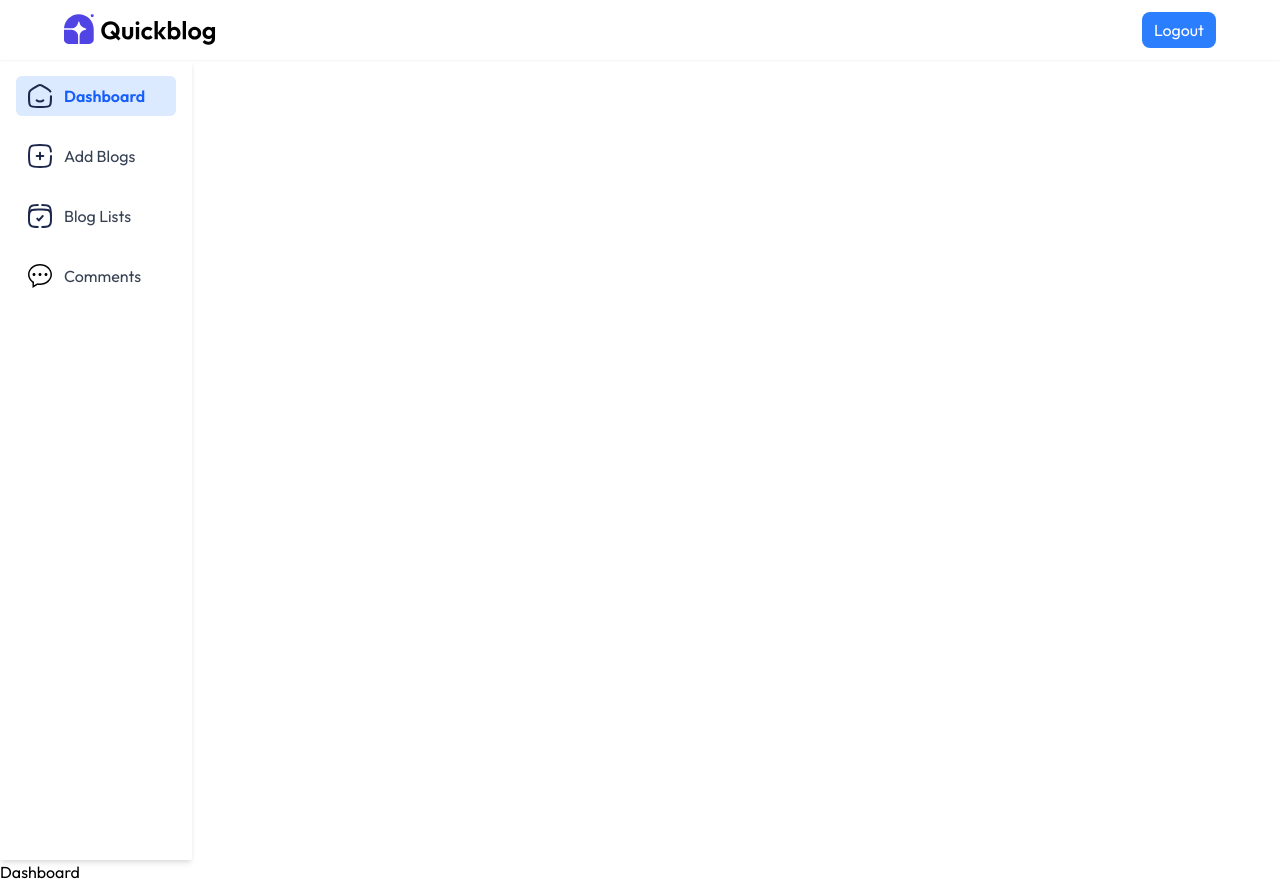
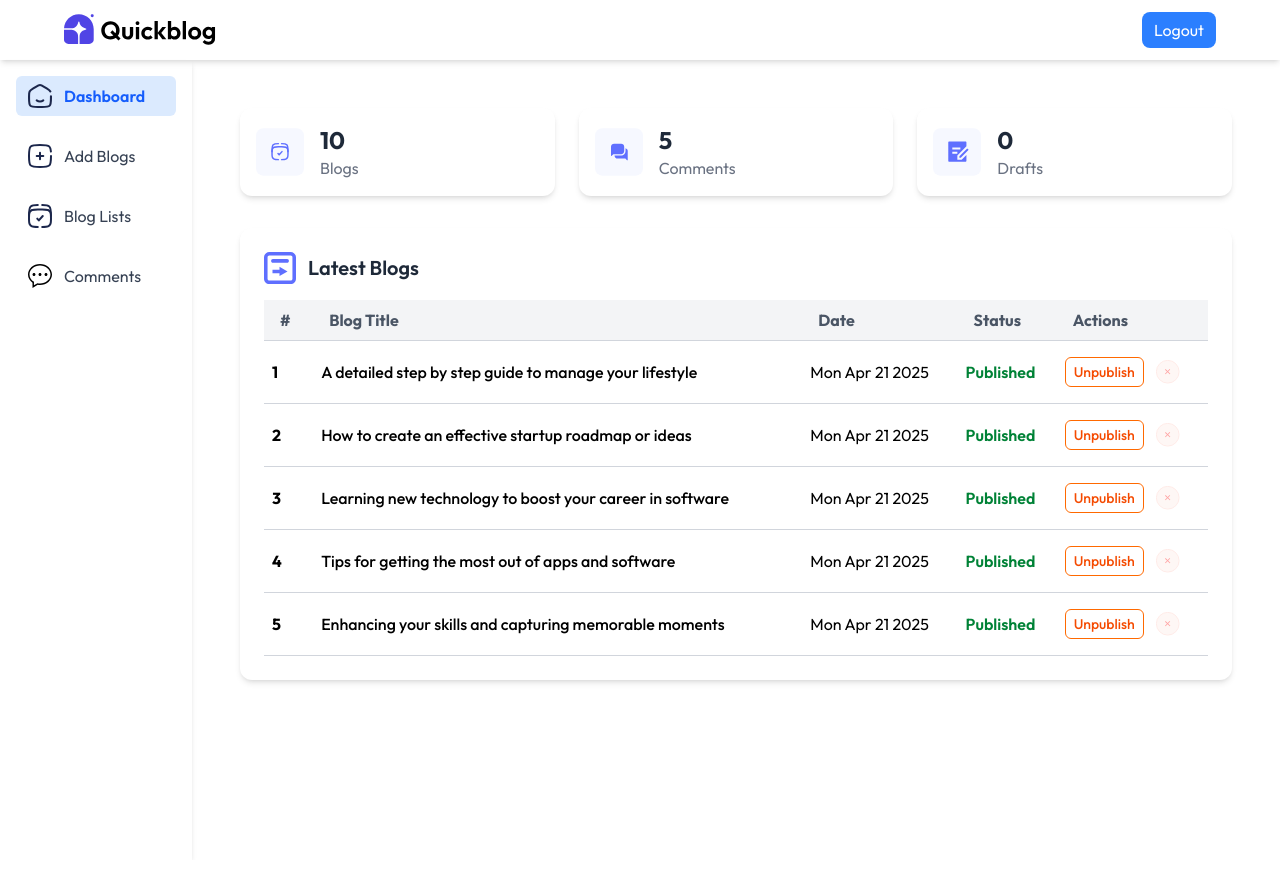
Before and after one commit to AdityaSahu15/QuickBlog, a React (Vite) app in the folder client/: page /admin in a window 1280 px wide. After the commit the page ends 860 px from the top, so only its background shows below. Built offline with nearby package versions, Linux system fonts and the light colour scheme.

Commit message:
admin dashboard done

```diff
--- /dev/null
+++ b/client/src/components/admin/BlogTableItem.jsx
@@ -0,0 +1,48 @@
+import React from 'react'
+import { assets } from '../../assets/assets';
+
+const BlogTableItem = ({ blog, fetchBlogs, index }) => {
+  const { title, createdAt } = blog;
+  const BlogDate = new Date(createdAt);
+
+  return (
+    <tr className="border-y border-gray-300 text-sm sm:text-base">
+      {/* Index */}
+      <th className="px-2 py-3 sm:py-4 text-left">{index}</th>
+
+      {/* Title */}
+      <td className="px-2 py-3 sm:py-4 font-medium break-words max-w-[150px] sm:max-w-none">
+        {title}
+      </td>
+
+      {/* Date - hidden on small screens */}
+      <td className="px-2 py-3 sm:py-4 hidden md:table-cell">
+        {BlogDate.toDateString()}
+      </td>
+
+      {/* Publish Status */}
+      <td className="px-2 py-3 sm:py-4 hidden sm:table-cell">
+        <p className={`${blog.isPublished ? "text-green-700" : "text-orange-600"} font-semibold`}>
+          {blog.isPublished ? 'Published' : 'Unpublished'}
+        </p>
+      </td>
+
+      {/* Actions */}
+      <td className="px-2 py-3 sm:py-4 flex items-center gap-2 sm:gap-3">
+        <button
+          className={`px-2 py-1 rounded-md text-xs sm:text-sm font-medium border
+          ${blog.isPublished ? "border-orange-500 text-orange-600" : "border-green-600 text-green-700"}`}
+        >
+          {blog.isPublished ? 'Unpublish' : 'Publish'}
+        </button>
+        <img
+          src={assets.cross_icon}
+          className="w-5 sm:w-6 cursor-pointer hover:scale-110 transition"
+          alt="delete"
+        />
+      </td>
+    </tr>
+  );
+};
+
+export default BlogTableItem;
--- a/client/src/pages/admin/DashBoard.jsx
+++ b/client/src/pages/admin/DashBoard.jsx
@@ -1,8 +1,88 @@
-import React from 'react'
+import React, { useEffect, useState } from 'react'
+import { assets, dashboard_data } from '../../assets/assets'
+import BlogTableItem from '../../components/admin/BlogTableItem'
 
 const Dashboard = () => {
+  const [dashboardData, setDashboardData] = useState({
+    blogs: 0,
+    comments: 0,
+    drafts: 0,
+    recentBlogs: []
+  })
+
+  const fetchDashboard = async () => {
+    setDashboardData(dashboard_data)
+  }
+
+  useEffect(() => {
+    fetchDashboard();
+  }, [])
+
   return (
-    <div>Dashboard</div>
+    <div className="p-6 space-y-8">
+      {/* Top Stats */}
+      <div className="grid grid-cols-1 sm:grid-cols-2 lg:grid-cols-3 gap-6">
+        {/* Blogs */}
+        <div className="flex items-center gap-4 bg-white shadow-md rounded-xl p-4">
+          <img src={assets.dashboard_icon_1} alt="blogs" className="w-12 h-12" />
+          <div>
+            <p className="text-2xl font-bold text-gray-800">{dashboardData.blogs}</p>
+            <p className="text-gray-500">Blogs</p>
+          </div>
+        </div>
+
+        {/* Comments */}
+        <div className="flex items-center gap-4 bg-white shadow-md rounded-xl p-4">
+          <img src={assets.dashboard_icon_2} alt="comments" className="w-12 h-12" />
+          <div>
+            <p className="text-2xl font-bold text-gray-800">{dashboardData.comments}</p>
+            <p className="text-gray-500">Comments</p>
+          </div>
+        </div>
+
+        {/* Drafts */}
+        <div className="flex items-center gap-4 bg-white shadow-md rounded-xl p-4">
+          <img src={assets.dashboard_icon_3} alt="drafts" className="w-12 h-12" />
+          <div>
+            <p className="text-2xl font-bold text-gray-800">{dashboardData.drafts}</p>
+            <p className="text-gray-500">Drafts</p>
+          </div>
+        </div>
+      </div>
+
+      {/* Latest Blogs Section */}
+      <div className="bg-white shadow-md rounded-xl p-6">
+        <div className="flex items-center gap-3 mb-4">
+          <img src={assets.dashboard_icon_4} alt="latest blogs" className="w-8 h-8" />
+          <p className="text-xl font-semibold text-gray-800">Latest Blogs</p>
+        </div>
+
+        {/* Table */}
+        <div className="overflow-x-auto">
+          <table className="w-full border-collapse">
+            <thead>
+              <tr className="bg-gray-100 text-left text-gray-600">
+                <th scope="col" className="py-2 px-4">#</th>
+                <th scope="col" className="py-2 px-4">Blog Title</th>
+                <th scope="col" className="py-2 px-4 max-sm:hidden">Date</th>
+                <th scope="col" className="py-2 px-4 max-sm:hidden">Status</th>
+                <th scope="col" className="py-2 px-4">Actions</th>
+              </tr>
+            </thead>
+            <tbody>
+              {dashboardData.recentBlogs.map((blog, index) => (
+                <BlogTableItem
+                  key={blog._id}
+                  blog={blog}
+                  fetchBlogs={fetchDashboard}
+                  index={index + 1}
+                />
+              ))}
+            </tbody>
+          </table>
+        </div>
+      </div>
+    </div>
   )
 }
 
--- a/client/src/pages/admin/Layout.jsx
+++ b/client/src/pages/admin/Layout.jsx
@@ -12,17 +12,17 @@ const Layout = () => {
 
   return (
     <>
-
-    <div className="flex items-center justify-between px-6 py-3 shadow-xs ">
-      {/* Logo on the left */}
+      {/* Top Navbar */}
+      <div className="flex items-center justify-between px-6 py-3 shadow-md">
+        {/* Logo */}
         <img
           src={assets.logo}
           alt="Logo"
-        className="h-8 ml-10 cursor-pointer"   // smaller image (h-8) + margin from left (ml-4)
+          className="h-8 ml-10 cursor-pointer"
           onClick={() => navigate('/')}
         />
 
-      {/* Logout button on the right */}
+        {/* Logout button */}
         <button
           className="bg-blue-500 text-white px-3 py-1.5 rounded-lg mr-10 hover:bg-blue-600 transition"
           onClick={logout}
@@ -31,11 +31,15 @@ const Layout = () => {
         </button>
       </div>
 
-    <div>
-        <SideBar/>
-        <Outlet/>
+      <div className="flex">
+        {/* Sidebar on the left */}
+        <SideBar />
+
+        {/* Dashboard Content on the right */}
+        <div className="flex-1 p-6">
+          <Outlet />
         </div>
-
+      </div>
     </>
   );
 };
```
Lines whose indentation alone changed are shown as unchanged.
